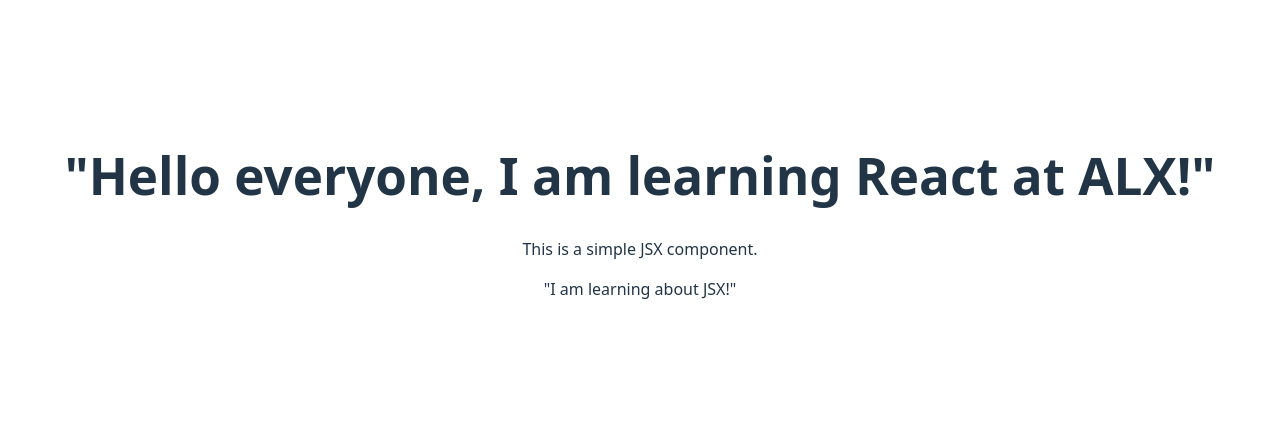
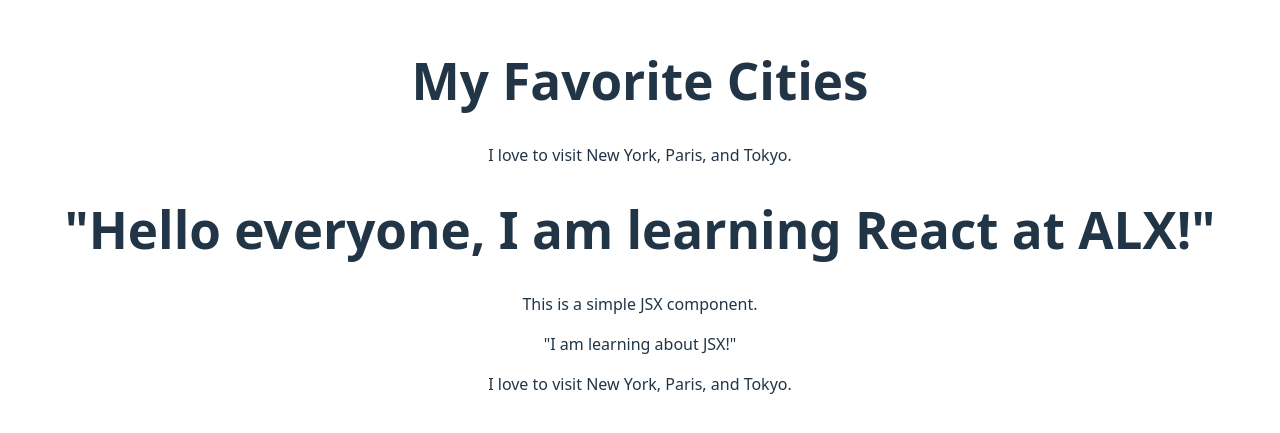
Before and after one commit to AdejareAyomikun/alx-fe-reactjs, a React (Vite) app in the folder alx-react-app/: page / in a window 1280 px wide. Shown: the part 185-618 px from the top of the page. Built offline with nearby package versions, Linux system fonts and the light colour scheme.

Commit message:
Added Header.jsx,MainContent.jsx,Footer.jsx

```diff
--- a/alx-react-app/src/App.jsx
+++ b/alx-react-app/src/App.jsx
@@ -2,11 +2,17 @@
 
 import "./App.css";
 import WelcomeMessage from "./components/WelcomeMessage";
+import Header from "./components/Header";
+import MainContent from "./components/MainContent";
+import Footer from "./components/Footer";
 
 function App() {
   return (
     <>
+      <Header />
+      <MainContent />
       <WelcomeMessage />
+      <Footer />
     </>
   );
 }
--- /dev/null
+++ b/alx-react-app/src/components/Footer.jsx
@@ -0,0 +1,9 @@
+function Footer() {
+  return (
+    <main>
+      <p>I love to visit New York, Paris, and Tokyo.</p>
+    </main>
+  );
+}
+
+export default Footer;
--- /dev/null
+++ b/alx-react-app/src/components/Header.jsx
@@ -0,0 +1,9 @@
+function Header() {
+  return (
+    <header>
+      <h1>My Favorite Cities</h1>
+    </header>
+  );
+}
+
+export default Header;
--- /dev/null
+++ b/alx-react-app/src/components/MainContent.jsx
@@ -0,0 +1,9 @@
+function MainContent() {
+  return (
+    <main>
+      <p>I love to visit New York, Paris, and Tokyo.</p>
+    </main>
+  );
+}
+
+export default MainContent;
```
